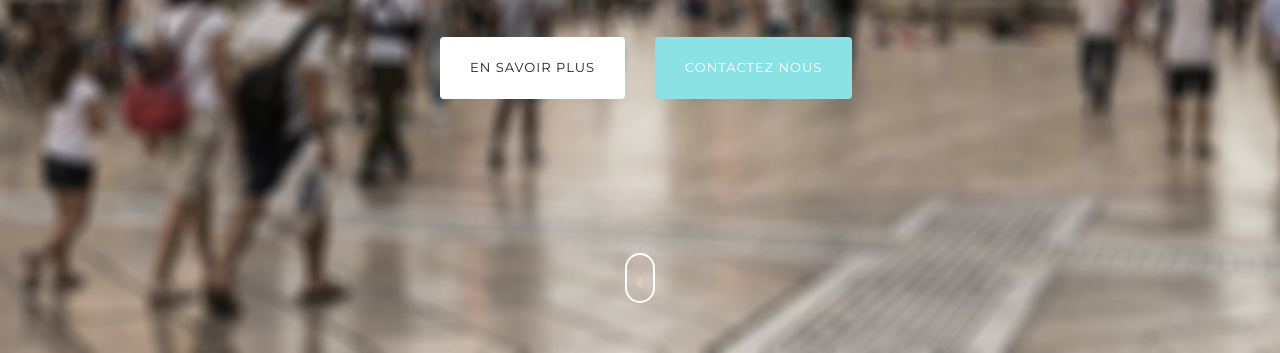
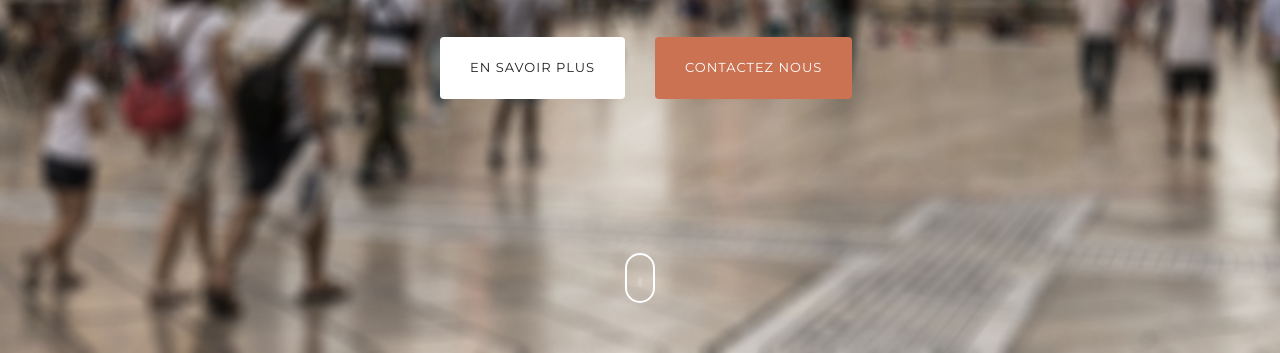
Before and after one commit to Sunny-Tech/SunnyTechLanding, a plain HTML site: page index.html in a window 1280 px wide. In both pictures the pointer is over the link "CONTACTEZ NOUS". Shown: the part 447-800 px from the top of the page. Drawn offline with nearby package versions, Linux system fonts and the light colour scheme.

Commit message:
Button color

```diff
--- a/css/main.css
+++ b/css/main.css
@@ -132,7 +132,7 @@ a:hover, a:focus {
 }
 
 .btn-primary:hover, .btn-primary:focus, .btn-primary:active, .btn-primary.active {
-  background-color: #8be2e5;
+  background-color: #ca7252;
   color: #ffffff;
   -webkit-transition: all 0.35s ease-in-out;
   -moz-transition: all 0.35s ease-in-out;
```
